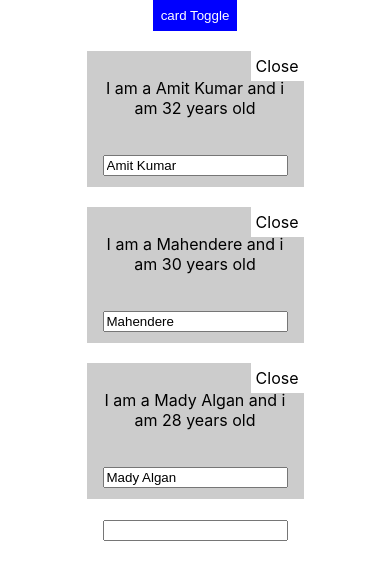
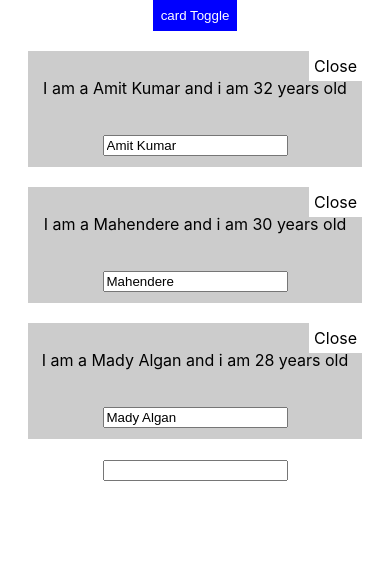
Before and after one commit to roneet002/new-app, a React (Create React App) app: page / in a window 390 px wide. Both pictures are taken after a click on the button "card Toggle". Shown: the top 580 px of the page. Built offline with nearby package versions, Linux system fonts and the light colour scheme.

Commit message:
person added

```diff
--- a/src/Person/Person.css
+++ b/src/Person/Person.css
@@ -1,3 +1,8 @@
 .Person{border:1px solid #ccc;background-color: #ccc;padding:10px;margin:20px auto;position:relative;width:50%;text-align: center;}
 .close{position: absolute;top:-1px;right:-1px;padding:5px;background-color: #fff;}
 .toggleBtn{background:#00f;color: #fff;border:0;padding:8px;}
+
+@media(max-width:767px){
+.Person{width:80%}
+
+}
```
Also changed, not shown: src/App.js (+4 -10 lines).
